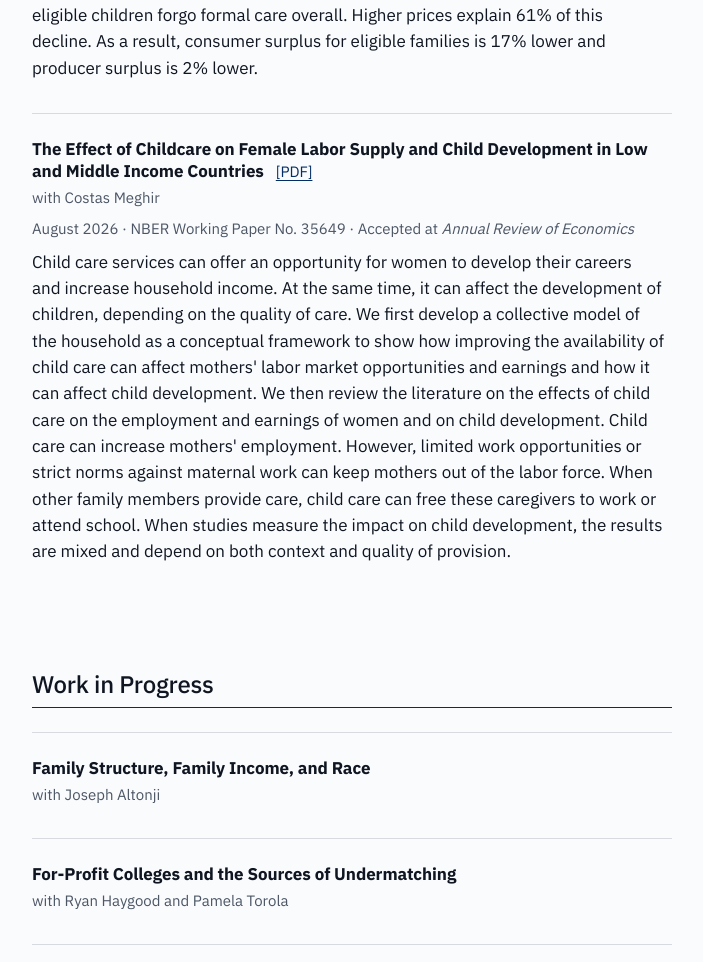
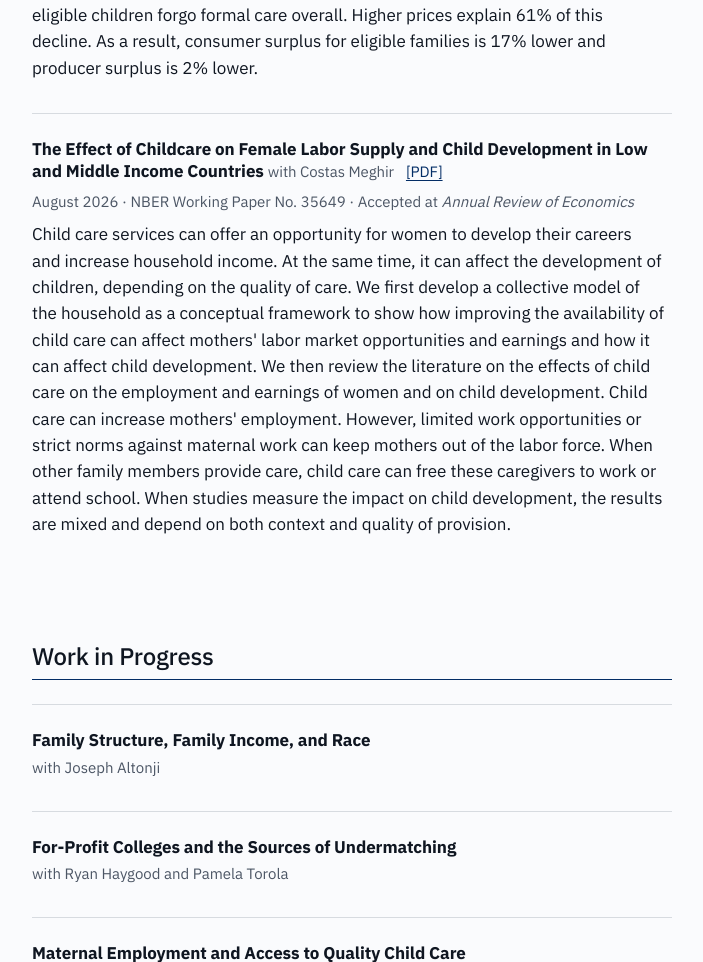
Before and after one commit to serenagoldberg/serenagoldberg.github.io, a plain HTML site: page research.html in a window 1280 px wide. Shown: the part 741-1703 px from the top of the page, without its empty margins (288-991 px from the left). Drawn offline with Linux system fonts and the light colour scheme.

Commit message:
Inline Meghir coauthor on title line

```diff
--- a/research.html
+++ b/research.html
@@ -35,8 +35,7 @@
       </article>
 
       <article class="paper">
-        <h3 class="paper__title">The Effect of Childcare on Female Labor Supply and Child Development in Low and Middle Income Countries <a class="paper__pdf" href="files/childcare-lmic.pdf">[PDF]</a></h3>
-        <p class="paper__coauthors">with Costas Meghir</p>
+        <h3 class="paper__title">The Effect of Childcare on Female Labor Supply and Child Development in Low and Middle Income Countries <span class="paper__coauthors">with Costas Meghir</span> <a class="paper__pdf" href="files/childcare-lmic.pdf">[PDF]</a></h3>
         <div class="paper__meta">
           <span class="paper__status">August 2026 &middot; NBER Working Paper No. 35649 &middot; Accepted at <em>Annual Review of Economics</em></span>
         </div>
--- a/style.css
+++ b/style.css
@@ -289,6 +289,7 @@ b {
 
 .paper__coauthors {
   font-size: var(--text-sm);
+  font-weight: 400;
   color: var(--color-ink-2);
   margin: 0 0 var(--space-2xs) 0;
 }
```
